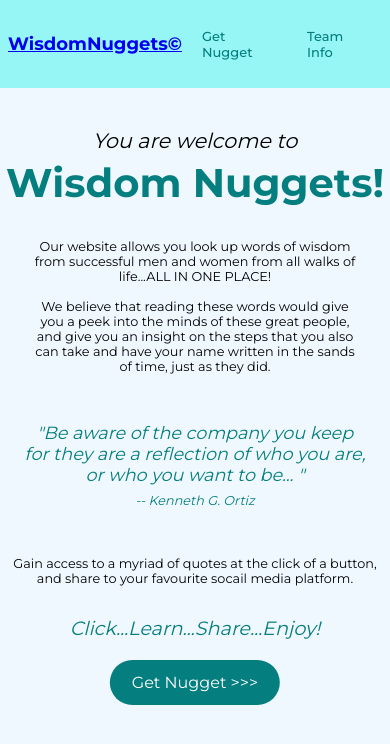
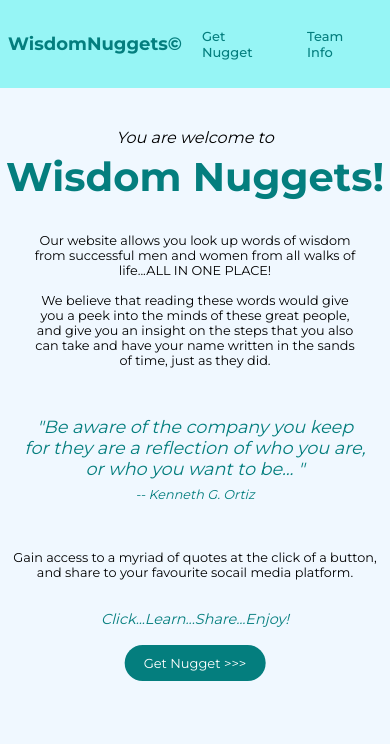
Before and after one commit to Preciouszagz/Random-Quote-Generator-App, a plain HTML site: page index.html in a window 390 px wide. Drawn offline with Linux system fonts and the light colour scheme.

Commit message:
Update about.css

```diff
--- a/CSS/about.css
+++ b/CSS/about.css
@@ -46,6 +46,15 @@ header nav ul li a:hover{
 .header .logo h1{
   color: rgb(4, 126, 126);
   font-size: 30px;
+}
+
+.header .logo h1 a{
+  text-decoration: none;
+  color: rgb(4, 126, 126);
+}
+
+.header .logo h1 a:hover{
+  color: #013636;
 }
 
 main .welcome{
@@ -122,6 +131,10 @@ button:hover {
     font-size: 13px;
   }
 
+  main .welcome{
+    font-size: 1rem;
+  }
+
   main h2{
     font-size: 2.5rem;
   }
@@ -133,4 +146,18 @@ button:hover {
   main .wise-word .wise-one{
     font-size: 0.8rem;
   }
+
+  .more-info{
+    padding: 0 10px;
+  }
+
+  p span{
+    font-size: 0.9rem;
+  }
+
+  button{
+    margin: 17px auto;
+    padding: 10px 19px;
+    font-size: 13px;
 }
+}
```
